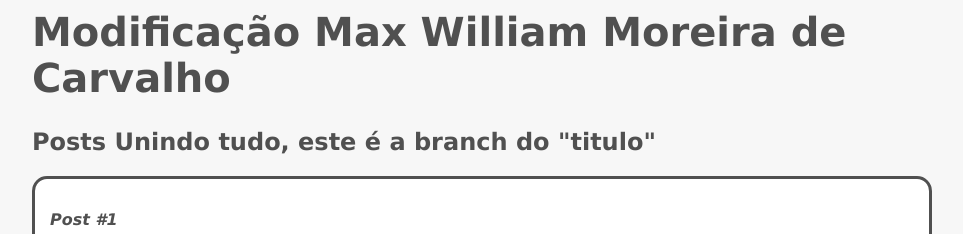
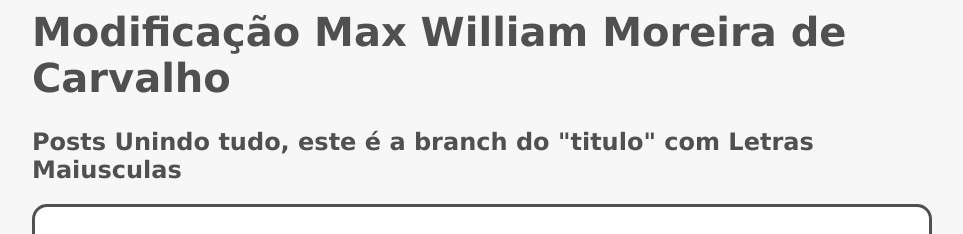
Before and after one commit to MAXWILLIAM2019/alura-git, a plain HTML site: page index.html in a window 1280 px wide. Shown: the part 324-558 px from the top of the page, without its empty margins (158-1121 px from the left). Drawn offline with Linux system fonts and the light colour scheme.

Commit message:
Letra maiscula

```diff
--- a/index.html
+++ b/index.html
@@ -12,7 +12,7 @@
   </header>
   <section>
     <header>
-      <h2 class="subtitle">Posts Unindo tudo, este é a branch do "titulo"</h2>
+      <h2 class="subtitle">Posts Unindo tudo, este é a branch do "titulo" com Letras Maiusculas</h2>
     </header>
   <article class="post">
     <header>
```
Also changed, not shown: 1 other file.
